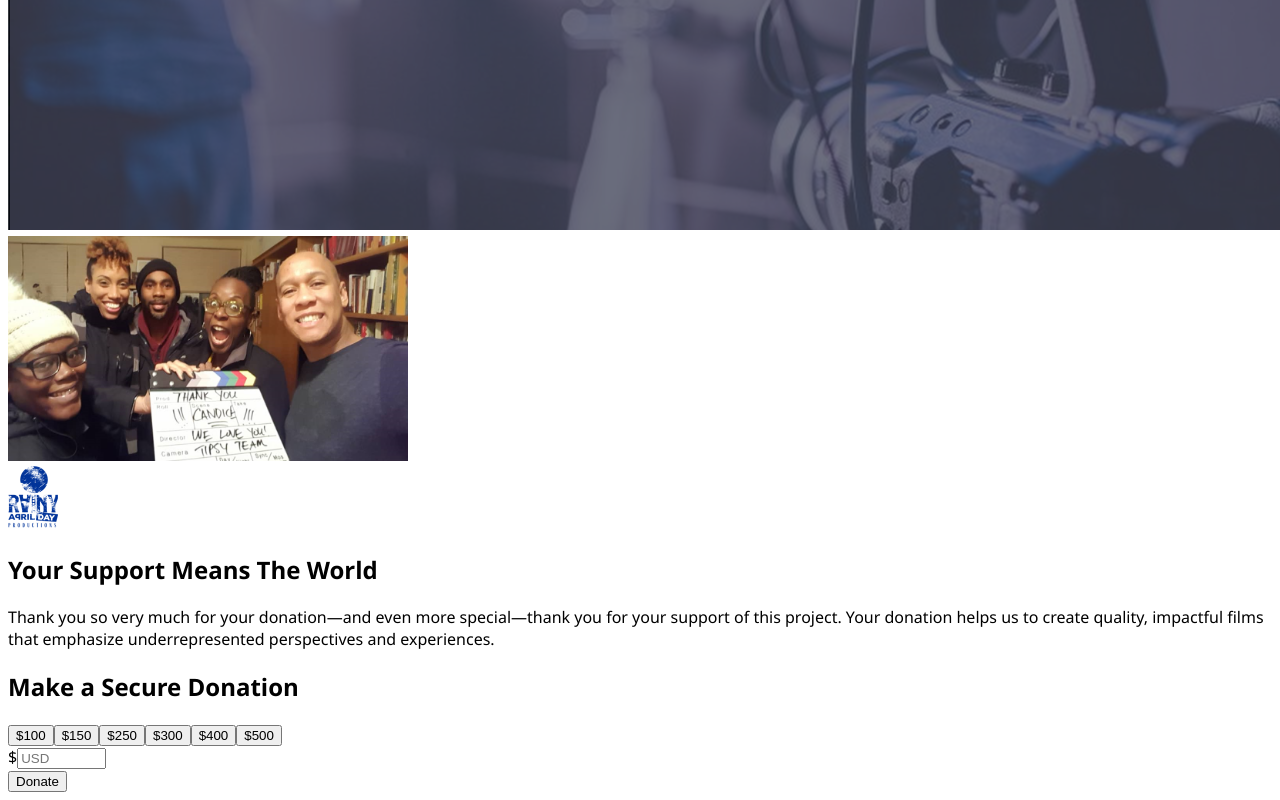
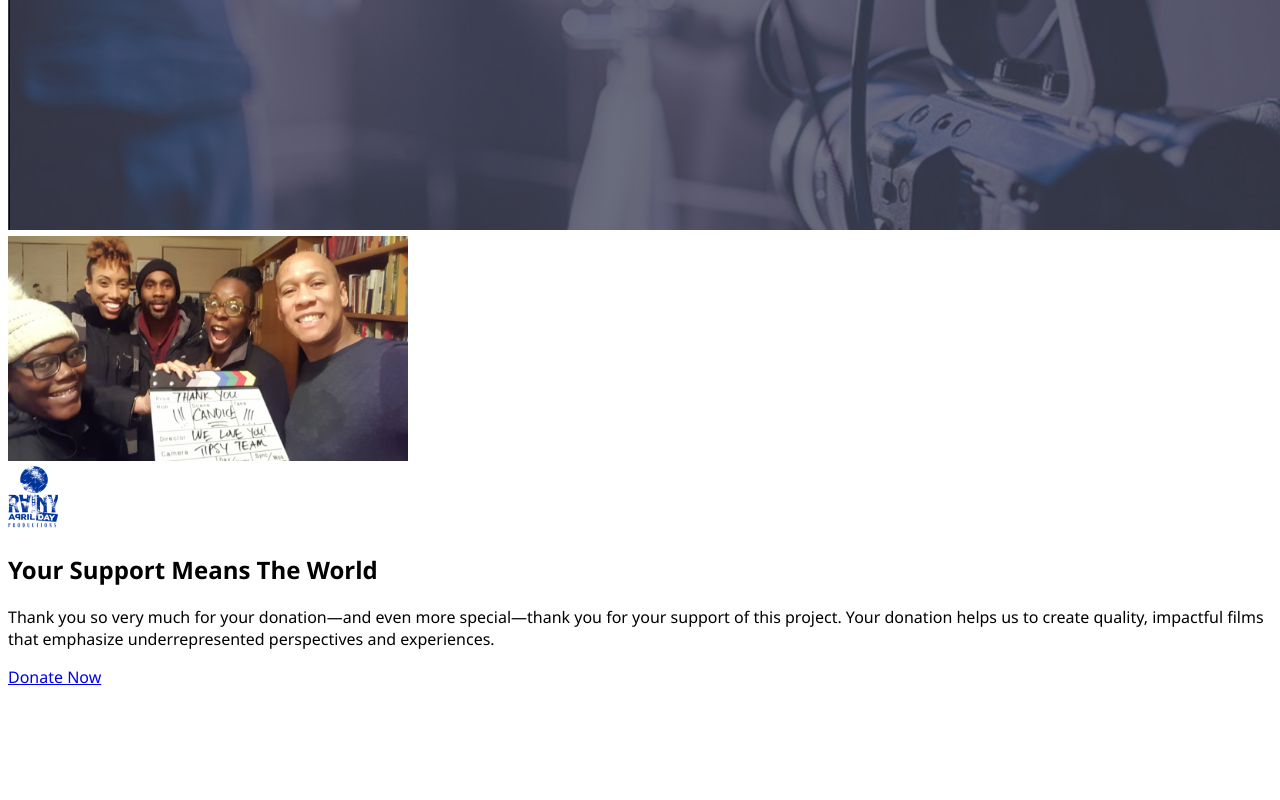
Before and after one commit to EJLearner/rainy-april-next-js, a Next.js app: page /donate in a window 1280 px wide. Shown: the part 577-1377 px from the top of the page. After the commit the page ends 1273 px from the top, so only its background shows below. Built offline with nearby package versions, Linux system fonts and the light colour scheme.

Commit message:
changes   switch donation to GoFundMe   add more donors and auto sort them

```diff
--- a/react-pages/DonatePage/DonatePage.js
+++ b/react-pages/DonatePage/DonatePage.js
@@ -1,7 +1,6 @@
 import Image from 'next/image';
-import React, {useState} from 'react';
+import React from 'react';
 
-import Button from '../../components/Button';
 import ContentContainer from '../../components/ContentContainer';
 import Layout from '../../components/Layout';
 import SEO from '../../components/SEO';
@@ -14,104 +13,8 @@ import {useScreenWidthCheck} from '../../utils/useScreenWidthCheck';
 
 import StyledDonatePage from './StyledDonatePage';
 
-const SELECT_AMOUNT_ID = 'select-amount';
-const ERROR_ID = 'error-message';
-const MINIMUM_DONATION = 1;
-
 function DonatePage() {
-  const [amount, setAmount] = useState('');
-  const [errorMessage, setErrorMessage] = useState('');
   const screenIsSmall = useScreenWidthCheck({max: 800});
-
-  function validateOtherAmount(value, allowEmpty = true) {
-    const validDollarAmount = /^(\d+)?(\.(\d{2})?)?$/;
-
-    if (!value.match(validDollarAmount)) {
-      setErrorMessage('Amount must be valid.');
-      return false;
-    } else if (value && Number(value) < MINIMUM_DONATION) {
-      setErrorMessage(`Amount must be at least $${MINIMUM_DONATION}`);
-      return false;
-    }
-
-    if (!allowEmpty && !value) {
-      setErrorMessage('Amount must be provided.');
-      return false;
-    }
-
-    setErrorMessage('');
-    return true;
-  }
-
-  function renderAmountButtons() {
-    const amounts = [100, 150, 250, 300, 400, 500];
-
-    return amounts.map((amount) => {
-      const amountString = String(amount);
-
-      return (
-        <Button
-          className="preset-buttons"
-          key={amountString}
-          onClick={() => {
-            validateOtherAmount(amountString);
-            setAmount(String(amountString));
-          }}
-        >{`$${amountString}`}</Button>
-      );
-    });
-  }
-
-  function renderOtherAmount() {
-    const hasError = Boolean(errorMessage);
-    const labelledBy = [SELECT_AMOUNT_ID, hasError && ERROR_ID].filter((id) => id).join(' ');
-
-    return (
-      <div className="dollar-symbol-and-input">
-        <span>$</span>
-        <input
-          aria-invalid={hasError}
-          aria-labelledby={labelledBy}
-          className={hasError ? 'error-input' : undefined}
-          name="other-amount"
-          onBlur={(event) => validateOtherAmount(event.target.value)}
-          onChange={(event) => setAmount(event.target.value)}
-          pattern="\d{1,}"
-          placeholder="USD"
-          size="8"
-          type="text"
-          value={amount}
-        />
-      </div>
-    );
-  }
-
-  function renderDonateButton() {
-    const hasError = Boolean(errorMessage);
-    const title = errorMessage || undefined;
-
-    return (
-      <form
-        action="https://www.paypal.com/donate"
-        className="donate-button-form"
-        method="post"
-        onSubmit={(event) => {
-          if (!validateOtherAmount(amount, false)) {
-            event.preventDefault();
-          }
-        }}
-      >
-        <input name="business" type="hidden" value="asdayjones@gmail.com" />
-        <input name="no_recurring" type="hidden" value="0" />
-        <input name="item_name" type="hidden" value="Rainy April Day Productions" />
-        <input name="amount" type="hidden" value={amount} />
-        <input name="currency_code" type="hidden" value="USD" />
-        <Button className="donate-button" disabled={hasError} name="submit" title={title} type="submit">
-          Donate
-        </Button>
-      </form>
-    );
-  }
 
   return (
     <Layout>
@@ -133,21 +36,8 @@ function DonatePage() {
                     project. Your donation helps us to create quality, impactful films that emphasize underrepresented
                     perspectives and experiences.
                   </p>
-                </div>
-              </div>
-              <div className="donation-options-box">
-                <h2>Make a Secure Donation</h2>
-                <div className="error-space">
-                  {errorMessage && (
-                    <div id={ERROR_ID} role="alert">
-                      {errorMessage}
-                    </div>
-                  )}
-                </div>
-                <div className="inputs-grid">
-                  {renderAmountButtons()}
-                  {renderOtherAmount()}
-                  {renderDonateButton()}
+
+                  <a href="https://www.gofundme.com/f/help-fund-film-production">Donate Now</a>
                 </div>
               </div>
             </div>
--- a/react-pages/DonatePage/StyledDonatePage.js
+++ b/react-pages/DonatePage/StyledDonatePage.js
@@ -1,7 +1,4 @@
 import styled from 'styled-components';
-
-const inputRightPaddingPx = 8;
-const errorColor = '#ff0033';
 
 const StyledDonatePage = styled.div`
   --gray-background: rgb(222, 222, 222);
@@ -39,6 +36,8 @@ const StyledDonatePage = styled.div`
     font-size: 16px;
 
     .logo-and-text {
+      display: flex;
+      flex-direction: column;
       padding: 16px 32px;
     }
 
@@ -53,88 +52,14 @@ const StyledDonatePage = styled.div`
     }
   }
 
-  .donation-options-box {
-    align-self: flex-start;
+  a {
     background-color: var(--accent-yellow);
-    margin-top: 64px;
-    width: 200px;
-    padding: 16px;
-
-    h2 {
-      text-align: center;
-      font-size: 16px;
-    }
-  }
-
-  .inputs-grid {
-    display: grid;
-    grid-template-columns: repeat(3, 1fr);
-    grid-template-rows: repeat(4, 1fr);
-    grid-template-areas:
-      'presetValueButton1 presetValueButton2 presetValueButton3'
-      'presetValueButton4 presetValueButton5 presetValueButton6'
-      'input input input'
-      'donate-button donate-button donate-button';
-    gap: 12px;
-  }
-
-  .preset-buttons {
     color: var(--black);
-    background-color: var(--white);
-  }
-
-  .dollar-symbol-and-input {
-    padding: 0;
-    position: relative;
-    grid-area: input;
-
-    span {
-      display: block;
-      position: absolute;
-      left: 8px;
-      top: 6px;
-    }
-
-    input {
-      border: none;
-      padding-right: ${inputRightPaddingPx}px;
-      width: 100%;
-      height: 100%;
-      text-align: right;
-      width: calc(100% - (${inputRightPaddingPx}px + 1px));
-    }
-  }
-
-  .error-space {
-    color: ${errorColor};
-    min-height: 20px;
-    font-size: 12px;
+    margin-top: 1em;
+    padding: 4px 8px;
     text-align: center;
-    transform: translateY(-3px);
-  }
-
-  .space {
-    grid-area: space;
-  }
-
-  input:invalid {
-    outline: ${errorColor} solid 3px;
-  }
-
-  .donate-button-form {
-    margin-top: 10px;
-    grid-area: donate-button;
-  }
-
-  .donate-button {
-    background-color: var(--blue);
-    color: var(--white);
-    width: 100%;
-    height: 100%;
-  }
-
-  button:hover {
-    filter: brightness(0.8);
+    display: inline-block;
+    align-self: center;
   }
 
   @media screen and (max-width: 800px) {
@@ -147,10 +72,6 @@ const StyledDonatePage = styled.div`
     .image-thanks-wrapper {
       width: 100%;
     }
-
-    .donation-options-box {
-      align-self: center;
-    }
   }
 `;
 
```
Also changed, not shown: react-pages/ManInWindowPage.js (+20 -12 lines), images/msac-logo.png (added).
